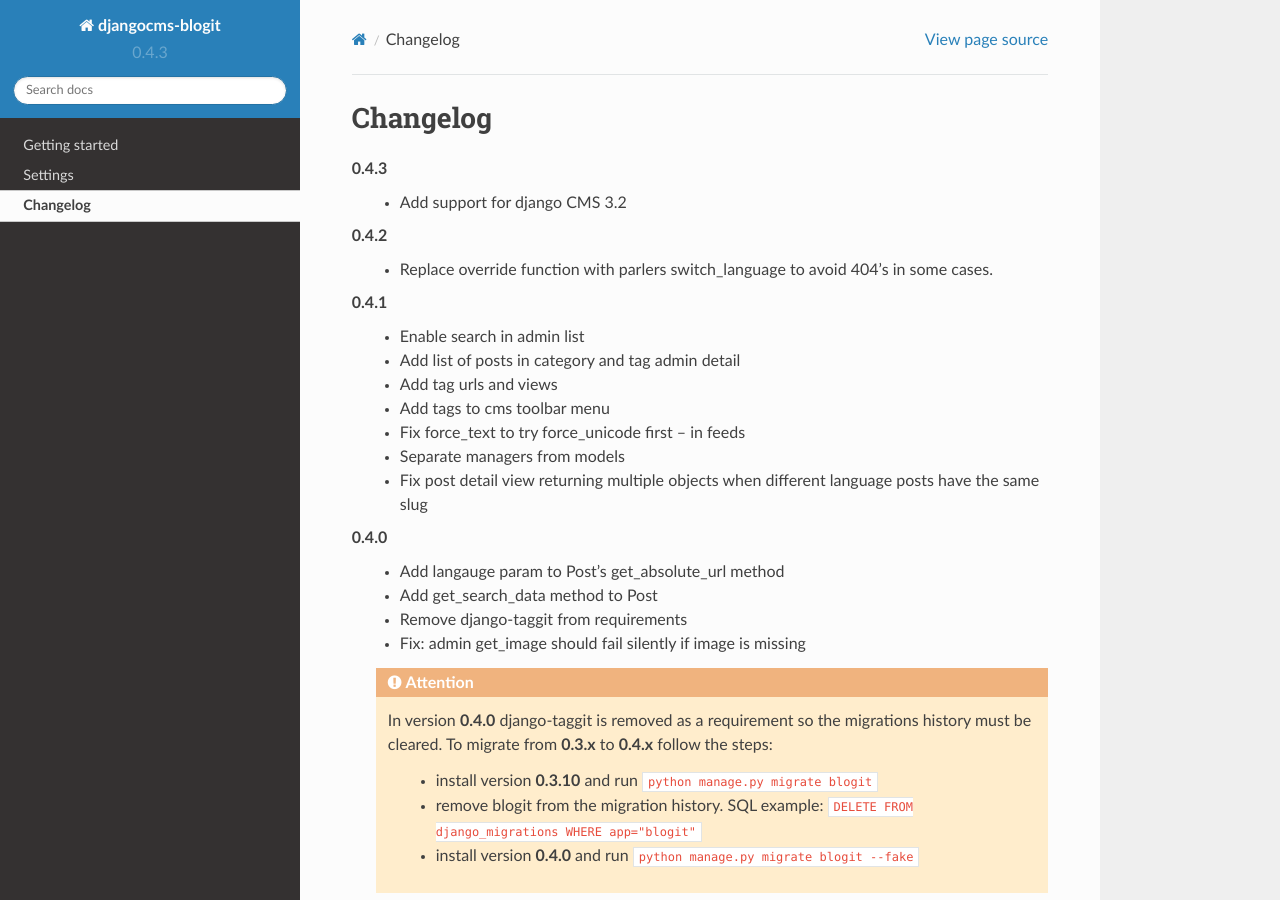
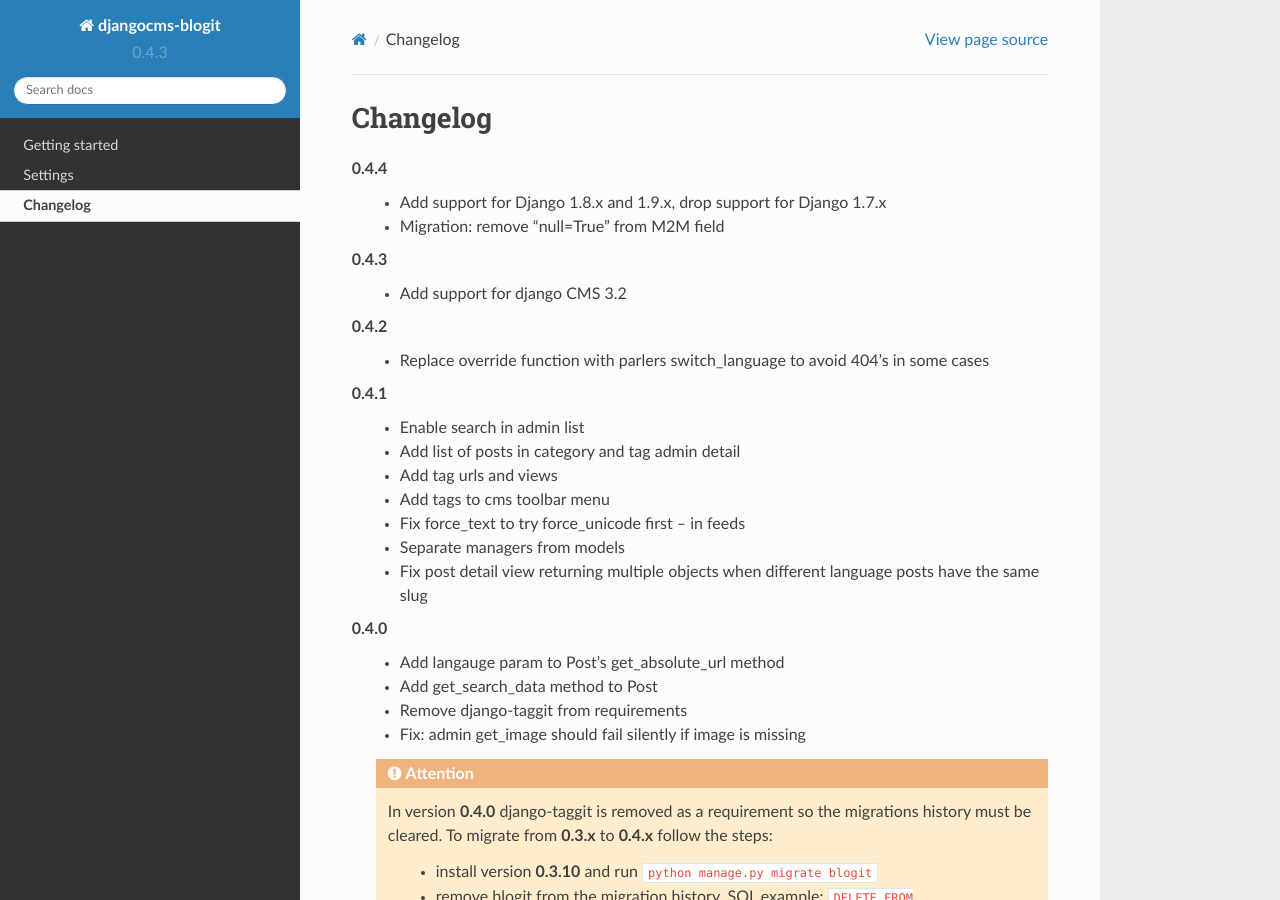
Before and after one commit to dinoperovic/djangocms-blogit, a Sphinx documentation site: the page built from docs/changelog.rst, in a window 1280 px wide and 900 px high. Built offline with Sphinx 7.4.7 and the Read the Docs theme 2.0.0, drawn with Linux system fonts in a browser that asks for light colours.

Commit message:
update changelog

```diff
--- a/docs/changelog.rst
+++ b/docs/changelog.rst
@@ -1,12 +1,16 @@
 #########
 Changelog
 #########
+
+0.4.4
+    + Add support for Django 1.8.x and 1.9.x, drop support for Django 1.7.x
+    + Migration: remove "null=True" from M2M field
 
 0.4.3
     + Add support for django CMS 3.2
 
 0.4.2
-    + Replace override function with parlers switch_language to avoid 404's in some cases.
+    + Replace override function with parlers switch_language to avoid 404's in some cases
 
 0.4.1
     + Enable search in admin list
```
